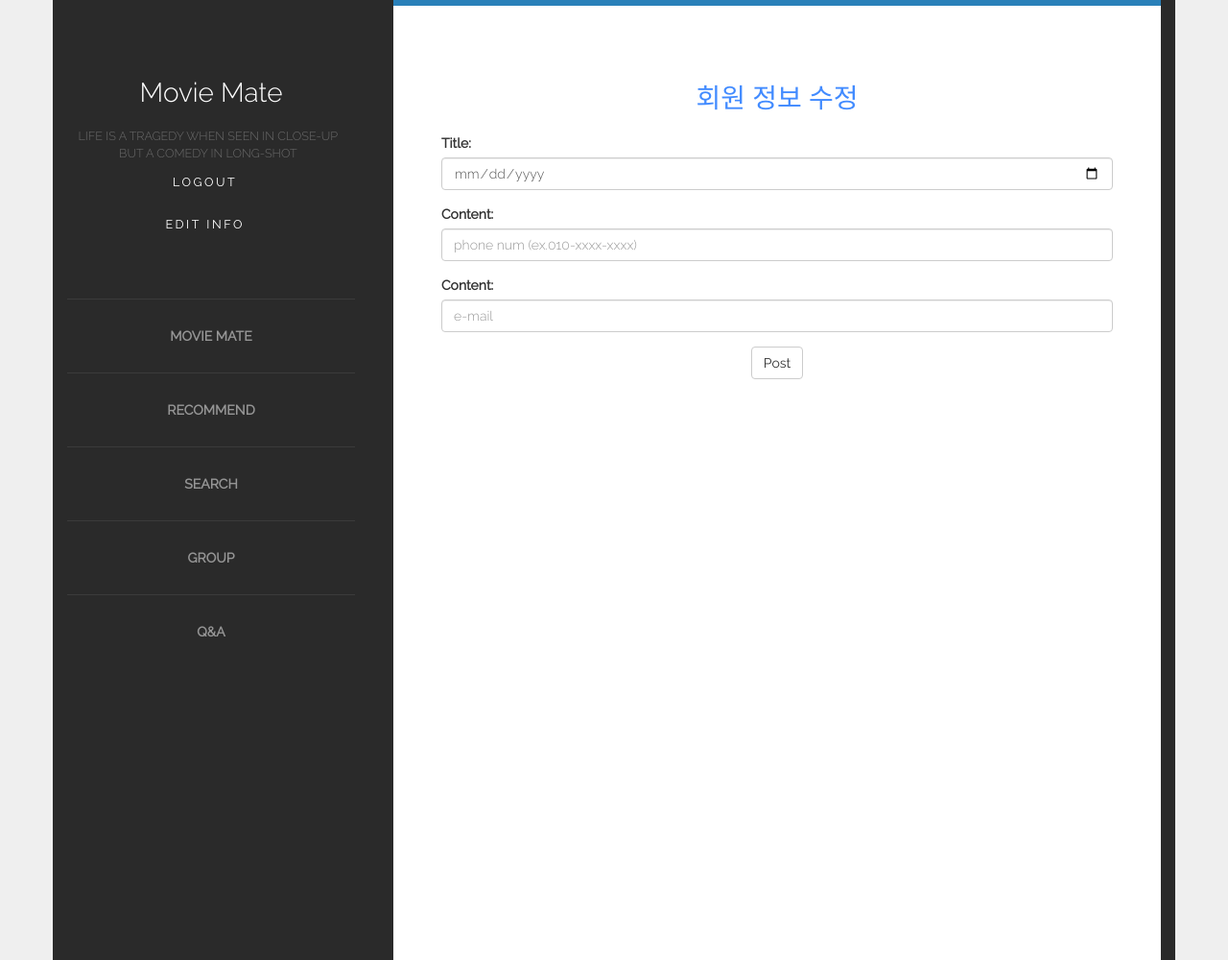
After one commit to uoyssim/dbst, a Django app: page /userinfo/ in a window 1280 px wide. The commit adds this page. Shown: the whole page at 96% size. Run offline with Django 3.2, Linux system fonts and the light colour scheme; the visitor is signed in with stand-in values (Sample User, id 1); data comes from the database, SQL or seed files in the repository; some libraries are stand-ins or nearby versions.

```diff
--- a/blog/models.py
+++ b/blog/models.py
@@ -93,7 +93,7 @@ class Actor(models.Model):
 class Comment(models.Model):
     comment_id = models.AutoField(primary_key=True)
     movie_id = models.IntegerField()
-    user = models.ForeignKey('User', models.DO_NOTHING)
+    user = models.ForeignKey('AuthUser', models.DO_NOTHING)
     comment = models.TextField()
     timestamp = models.DateTimeField()
     like = models.IntegerField()
@@ -335,8 +335,8 @@ class DjangoSession(models.Model):
         db_table = 'django_session'
 
 
-class User(models.Model):
-    user_id = models.CharField(primary_key=True, max_length=50)
+class UserInfo(models.Model):
+    id = models.CharField(primary_key=True, max_length=50)
     password = models.CharField(max_length=15)
     reg_date = models.DateTimeField()
     birthday = models.DateField()
@@ -345,4 +345,4 @@ class User(models.Model):
 
     class Meta:
         managed = False
-        db_table = 'user'
+        db_table = 'user_info'
--- a/blog/templates/blog/template.html
+++ b/blog/templates/blog/template.html
@@ -36,7 +36,8 @@
                 {% endif %}
             {% if user.is_authenticated %}
                 <ul class="actions">
-                  <li><a href="{% url 'logout' %}" class="button">Logout</a></li>
+                <li><a href="{% url 'logout' %}" class="button">Logout</a></li>
+                  <li><a href="{% url 'userinfo' %}" class="button">Edit Info</a></li>
                 </ul>
              {% endif %}
            </section>
--- /dev/null
+++ b/blog/templates/blog/user_info.html
@@ -0,0 +1,47 @@
+{% extends 'blog/template.html' %}
+{% load staticfiles %}
+
+{% block content %}
+    <h1>회원 정보 수정</h1>
+    <body >
+        {% ifequal info None %}
+           <form action={% url 'userinfo' %} method="post">
+                {% csrf_token %}
+                    <div class="form-group" align="left">
+                        <label for="birth">Title: </label>
+                        <input type="date" class="form-control" id="user_birth" placeholder="생일" name="user_birth"/>
+                    </div>
+                    <div class="form-group" align="left">
+                        <label for="phone">Content: </label>
+                        <input type="text" class="form-control" id="phone" placeholder="phone num (ex.010-xxxx-xxxx)" name="phone"/>
+                    </div>
+                    <div class="form-group" align="left">
+                        <label for="email">Content: </label>
+                        <input type="text" class="form-control" id="email" placeholder="e-mail" name="email"/>
+                    </div>
+                    <input type="submit" class="btn btn-default" value="Post"/>
+                </form>
+        {% else %}
+                <form action={% url 'userinfo' %} method="post">
+                {% csrf_token %}
+                    <div class="form-group" align="left">
+                        <label for="birth">Title: </label>
+                        <input type="date" class="form-control" id="user_birth" placeholder="생일" name="user_birth" value="{{info.birthday}}"/>
+                    </div>
+                    <div class="form-group" align="left">
+                        <label for="phone">Content: </label>
+                        <input type="text" class="form-control" id="phone" placeholder="phone num (ex.010-xxxx-xxxx)" name="phone"value="{{info.phone }}"/>
+                    </div>
+                    <div class="form-group" align="left">
+                        <label for="email">Content: </label>
+                        <input type="text" class="form-control" id="email" placeholder="e-mail" name="email"value="{{info.email }}"/>
+                    </div>
+                   <input type="submit"class="btn btn-default" value="Post"/>
+                </form>
+        {% endifequal %}
+
+
+
+    </body>
+{% endblock %}
+</html>
--- a/blog/urls.py
+++ b/blog/urls.py
@@ -36,4 +36,5 @@ urlpatterns = [
     url(r'^board_write/$',views.board_write, name="board_write"),
     url(r'^board_write/db/$', views.QA_create_db, name="QA_create_db"),
     url(r'^moviemate/$', views.moviemate, name="moviemate"),
+    url(r'^userinfo/$', views.userinfo, name="userinfo"),
 ]
--- a/blog/views.py
+++ b/blog/views.py
@@ -329,3 +329,25 @@ def moviemate(request):
     director = Director.objects.all()
     director = director[:20]
     return render(request, 'blog/moviemate.html', {'trailer': trailer, 'actor': actor, 'director': director})
+
+def userinfo(request):
+    if request.user.is_authenticated():
+        username = AuthUser.objects.get(username=request.user.username)
+        try:
+            info = UserInfo.objects.get(id=request.user.username)
+        except:
+            info = None
+        if request.method == "POST":
+            if info is None:
+                UserInfo.objects.create(id=request.user.username, birthday=request.POST.get("user_birth",None), email=request.POST.get("email",None), phone=request.POST.get("phone",None))
+            else:
+                info.birthday = request.POST.get("user_birth",None)
+                info.email = request.POST.get("email",None)
+                info.phone = request.POST.get("phone",None)
+                info.save()
+            return render(request, "blog/index.html")
+        else:
+            if info is not None:
+                return render(request, 'blog/user_info.html', {'info':info})
+            else:
+                return render(request, 'blog/user_info.html', {'info':info})
```
Also changed, not shown: blog/migrations/0005_auto_20170607_0358.py (added).
